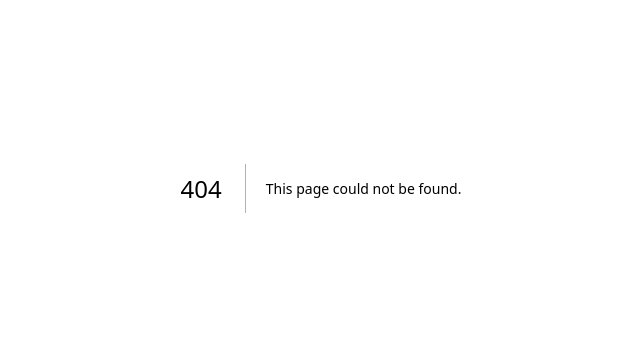
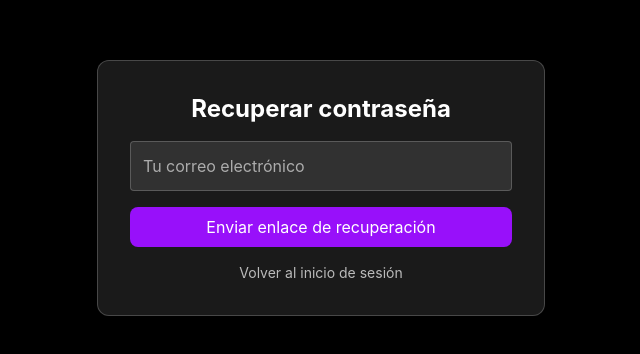
Before and after one commit to lrz80/chatbot-saas-v2, a Next.js app in the folder chatbot-dashboard/: page /forgot-password in a window 1280 px wide. Before the commit this address had no page. Shown: the part 212-566 px from the top of the page, without its empty margins (319-959 px from the left). Built offline with nearby package versions, Linux system fonts and the light colour scheme; no server answers.

Commit message:
💡 Permitir navegación sin negocio configurado

```diff
--- /dev/null
+++ b/chatbot-dashboard/src/app/forgot-password/page.tsx
@@ -0,0 +1,70 @@
+"use client";
+
+import { useState } from "react";
+import { BACKEND_URL } from "@/utils/api";
+import { useRouter } from "next/navigation";
+
+export default function ForgotPasswordPage() {
+  const [email, setEmail] = useState("");
+  const [loading, setLoading] = useState(false);
+  const [success, setSuccess] = useState(false);
+  const [error, setError] = useState("");
+  const router = useRouter();
+
+  const handleSubmit = async (e: React.FormEvent) => {
+    e.preventDefault();
+    setLoading(true);
+    setError("");
+
+    try {
+      const res = await fetch(`${BACKEND_URL}/auth/forgot-password`, {
+        method: "POST",
+        headers: { "Content-Type": "application/json" },
+        body: JSON.stringify({ email }),
+      });
+
+      const data = await res.json();
+      if (!res.ok) throw new Error(data.error || "Error al solicitar recuperación");
+      setSuccess(true);
+    } catch (err: any) {
+      setError(err.message);
+    } finally {
+      setLoading(false);
+    }
+  };
+
+  return (
+    <div className="min-h-screen bg-black flex items-center justify-center p-4">
+      <div className="bg-white/10 backdrop-blur-md p-8 rounded-xl border border-white/20 max-w-md w-full">
+        <h2 className="text-2xl font-bold text-white mb-4 text-center">Recuperar contraseña</h2>
+        {success ? (
+          <p className="text-green-400 text-center">
+            ✅ Te hemos enviado un enlace de recuperación si el correo está registrado.
+          </p>
+        ) : (
+          <form onSubmit={handleSubmit} className="space-y-4">
+            <input
+              type="email"
+              placeholder="Tu correo electrónico"
+              value={email}
+              onChange={(e) => setEmail(e.target.value)}
+              required
+              className="w-full p-3 rounded border border-white/20 bg-white/10 text-white placeholder-white/60"
+            />
+            {error && <p className="text-red-400 text-sm">{error}</p>}
+            <button
+              type="submit"
+              disabled={loading}
+              className="w-full bg-purple-600 hover:bg-purple-700 text-white py-2 rounded-lg transition"
+            >
+              {loading ? "Enviando..." : "Enviar enlace de recuperación"}
+            </button>
+          </form>
+        )}
+        <p className="text-center text-sm mt-4 text-white/70">
+          <a href="/login" className="hover:underline hover:text-white">Volver al inicio de sesión</a>
+        </p>
+      </div>
+    </div>
+  );
+}
--- /dev/null
+++ b/chatbot-dashboard/src/app/reset-password/page.tsx
@@ -0,0 +1,106 @@
+"use client";
+
+import { useState, useEffect } from "react";
+import { useSearchParams, useRouter } from "next/navigation";
+import { BACKEND_URL } from "@/utils/api";
+
+export default function ResetPasswordPage() {
+  const router = useRouter();
+  const searchParams = useSearchParams();
+  const token = searchParams.get("token");
+
+  const [password, setPassword] = useState("");
+  const [confirm, setConfirm] = useState("");
+  const [loading, setLoading] = useState(false);
+  const [success, setSuccess] = useState(false);
+  const [error, setError] = useState("");
+
+  useEffect(() => {
+    if (!token) {
+      setError("Token inválido o ausente");
+      setTimeout(() => router.push("/login"), 3000);
+    }
+  }, [token, router]);
+
+  const handleSubmit = async (e: React.FormEvent) => {
+    e.preventDefault();
+    if (password !== confirm) {
+      setError("Las contraseñas no coinciden");
+      return;
+    }
+
+    setLoading(true);
+    setError("");
+
+    try {
+      const res = await fetch(`${BACKEND_URL}/auth/reset-password`, {
+        method: "POST",
+        headers: { "Content-Type": "application/json" },
+        body: JSON.stringify({ token, newPassword: password }),
+      });
+
+      const data = await res.json();
+      if (!res.ok) {
+        if (res.status === 401) {
+          setError("El enlace ha expirado. Serás redirigido al inicio de sesión.");
+          setTimeout(() => router.push("/login"), 3000);
+          return;
+        }
+        throw new Error(data.error || "Error al restablecer contraseña");
+      }
+
+      setSuccess(true);
+    } catch (err: any) {
+      setError(err.message);
+    } finally {
+      setLoading(false);
+    }
+  };
+
+  return (
+    <div className="min-h-screen bg-black flex items-center justify-center p-4">
+      <div className="bg-white/10 backdrop-blur-md p-8 rounded-xl border border-white/20 max-w-md w-full">
+        <h2 className="text-2xl font-bold text-white mb-4 text-center">Restablecer contraseña</h2>
+
+        {success ? (
+          <p className="text-green-400 text-center">
+            ✅ Contraseña actualizada correctamente. <br /> Puedes iniciar sesión nuevamente.
+          </p>
+        ) : (
+          <form onSubmit={handleSubmit} className="space-y-4">
+            <input
+              type="password"
+              placeholder="Nueva contraseña"
+              value={password}
+              onChange={(e) => setPassword(e.target.value)}
+              required
+              className="w-full p-3 rounded border border-white/20 bg-white/10 text-white placeholder-white/60"
+            />
+            <input
+              type="password"
+              placeholder="Confirmar contraseña"
+              value={confirm}
+              onChange={(e) => setConfirm(e.target.value)}
+              required
+              className="w-full p-3 rounded border border-white/20 bg-white/10 text-white placeholder-white/60"
+            />
+            {error && <p className="text-red-400 text-sm">{error}</p>}
+            <button
+              type="submit"
+              disabled={loading || !token}
+              className="w-full bg-purple-600 hover:bg-purple-700 text-white py-2 rounded-lg transition"
+            >
+              {loading ? "Actualizando..." : "Actualizar contraseña"}
+            </button>
+          </form>
+        )}
+
+        <p className="text-center text-sm mt-4 text-white/70">
+          <a href="/login" className="hover:underline hover:text-white">
+            Volver al inicio de sesión
+          </a>
+        </p>
+      </div>
+    </div>
+  );
+}
```
